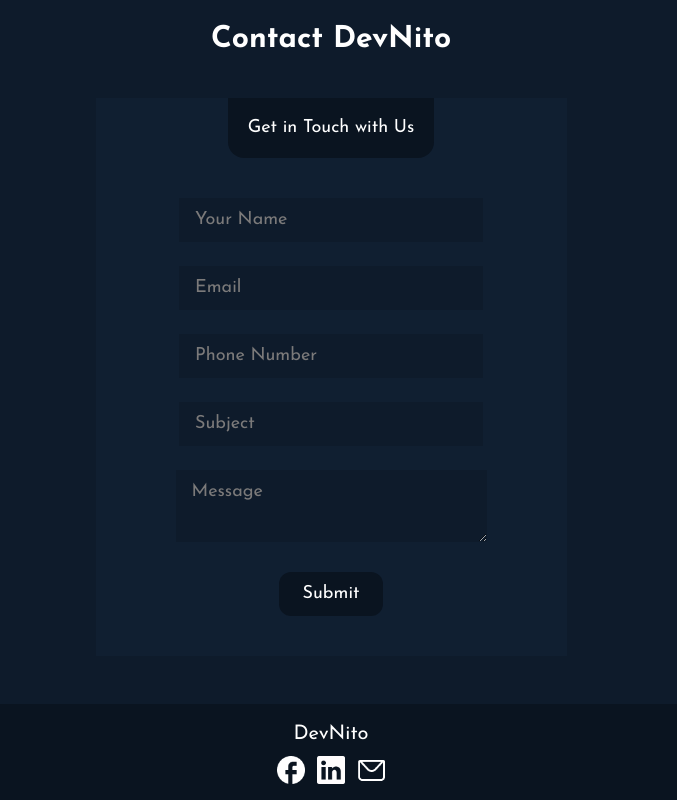
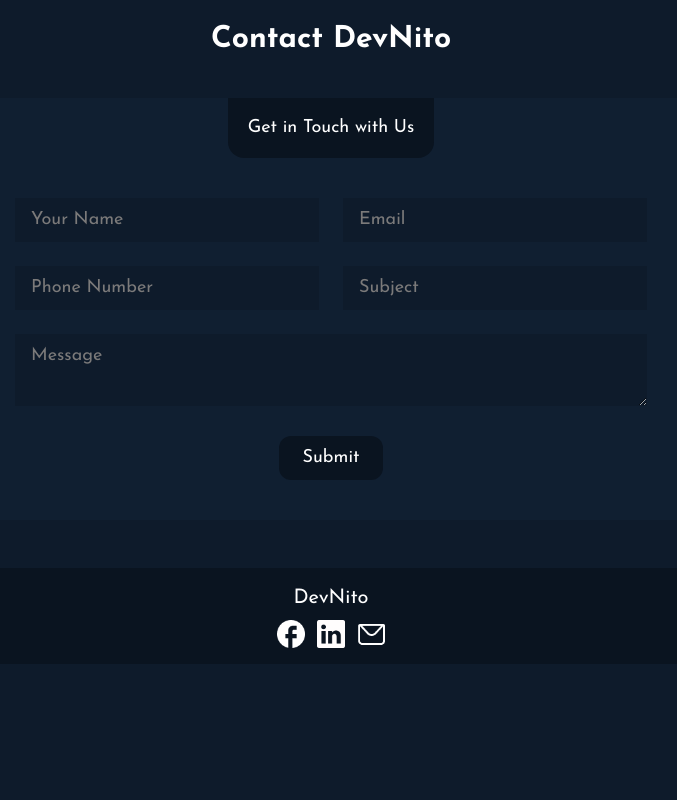
Before and after one commit to developermaroof/devnito2.0, a React (Create React App) app: page / in a window 1280 px wide. Shown: the part 2158-2958 px from the top of the page, without its empty margins (309-986 px from the left). After the commit the page ends 2822 px from the top, so only its background shows below. Built offline with nearby package versions, Linux system fonts and the light colour scheme.

Commit message:
Update Contact.jsx

```diff
--- a/src/components/Contact.jsx
+++ b/src/components/Contact.jsx
@@ -7,20 +7,22 @@
       <div className='bg-lighter-theme px-6 sm:px-12 md:px-20 pb-10 flex flex-col gap-5 md:gap-10 justify-center items-center text-center'>
         <h1 className='bg-darker-theme text-xs sm:text-sm md:text-lg font-josefin px-5 py-4 rounded-b-2xl'>Get in Touch with Us</h1>
         <form className='gap-4 md:gap-6 flex flex-col'>
+          <div className='gap-4 md:gap-6 flex flex-col lg:flex-row'>
           <div>
             <input className='bg-dark-theme  placeholder-textgray py-2 pl-4 font-josefin text-xs sm:text-sm sm:pr-10 md:text-lg md:pr-20 outline-none' placeholder='Your Name' type='text' id='name' name='name' required />
           </div>
           <div>
             <input className='bg-dark-theme  placeholder-textgray py-2 pl-4 font-josefin text-xs sm:text-sm sm:pr-10 md:text-lg md:pr-20  outline-none' placeholder='Email' type='email' id='email' name='email' required />
-          </div>
+          </div></div>
+          <div className='gap-4 md:gap-6 flex flex-col lg:flex-row'>
           <div>
             <input className='bg-dark-theme  placeholder-textgray py-2 pl-4 font-josefin text-xs sm:text-sm sm:pr-10 md:text-lg md:pr-20  outline-none' placeholder='Phone Number' type='tel' id='phone' name='phone' required />
           </div>
           <div>
             <input className='bg-dark-theme  placeholder-textgray py-2 pl-4 font-josefin text-xs sm:text-sm sm:pr-10 md:text-lg md:pr-20  outline-none' placeholder='Subject' type='text' id='subject' name='subject' required />
-          </div>
-          <div>
-            <textarea className='bg-dark-theme placeholder-textgray py-2 pl-4 font-josefin text-xs sm:text-sm sm:pr-10 md:text-lg md:pr-20  outline-none' placeholder='Message' id='message' name='message' required></textarea>
+          </div></div>
+          <div className=''>
+            <textarea className='lg:w-full bg-dark-theme placeholder-textgray py-2 pl-4 font-josefin text-xs sm:text-sm sm:pr-10 md:text-lg md:pr-20  outline-none' placeholder='Message' id='message' name='message' required></textarea>
           </div>
           <div>
             <button type='submit' className='bg-darker-theme px-6 py-2 text-xs sm:text-sm md:text-lg rounded-xl font-josefin'>Submit</button>
```
